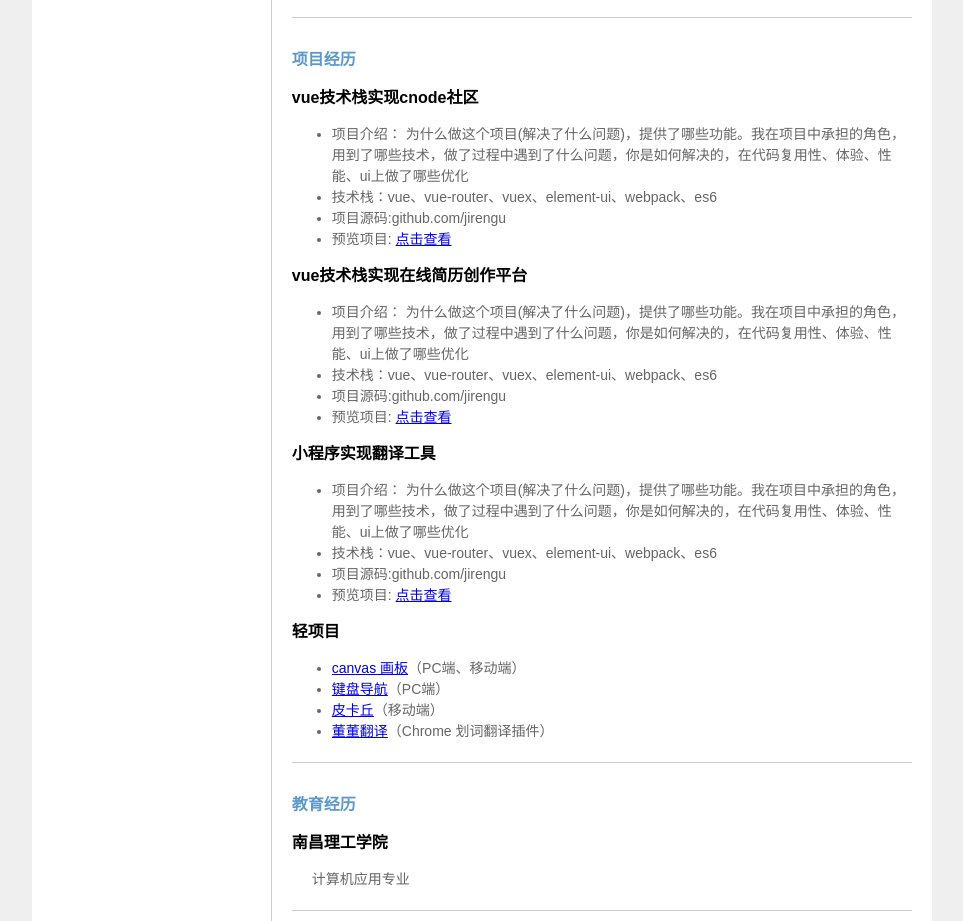
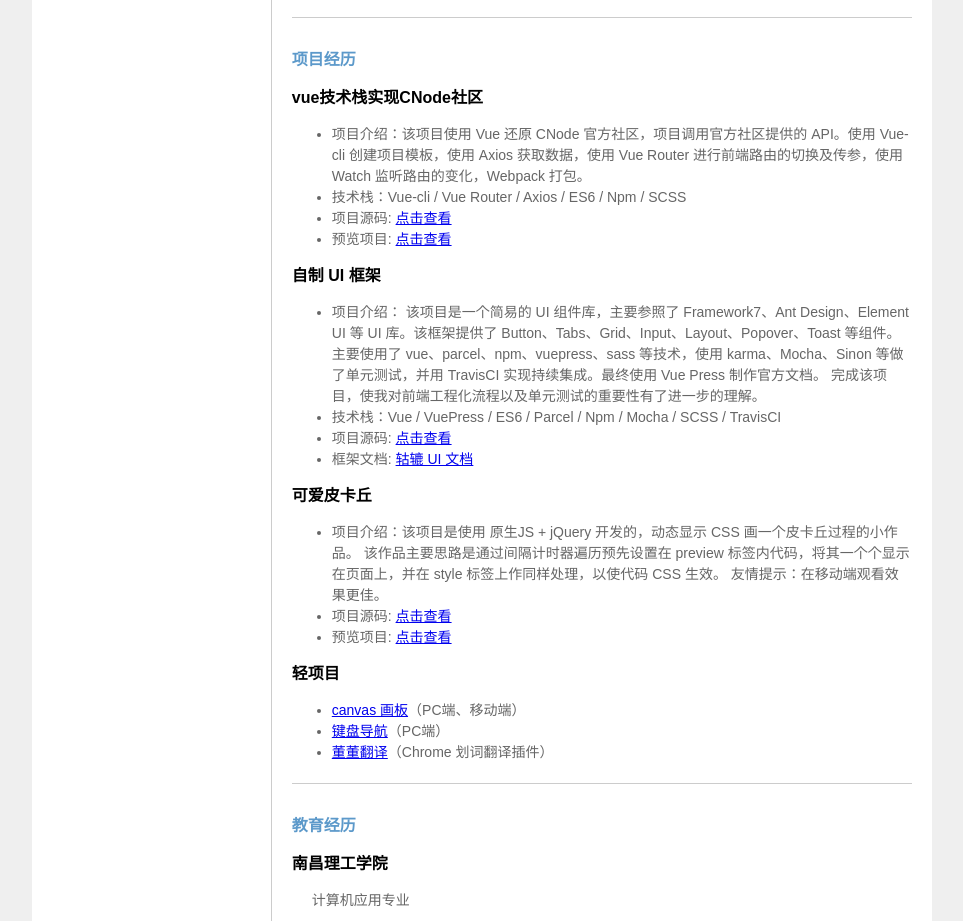
Before and after one commit to donghao-doc/resume-flex, a plain HTML site: page index.html in a window 1280 px wide. Shown: the part 941-1862 px from the top of the page, without its empty margins (158-1121 px from the left). Drawn offline with Linux system fonts and the light colour scheme.

Commit message:
修改项目介绍

```diff
--- a/index.html
+++ b/index.html
@@ -106,8 +106,8 @@
               <ul>
                 <li>变量提升、作用域、立即执行函数（IIFE）、对象拷贝、闭包等</li>
                 <li>DOM增删改查、事件模型（冒泡 / 捕获 / 取消默认 / 事件代理 / 事件循环 / 任务队列）等</li>
-                <li>BOM、、Ajax、跨域、Promise、箭头函数等</li>
-                <li>原型、原型链、继承、this、发布订阅模式</li>
+                <li>BOM、Ajax、跨域、JSONP、CORS、Promise</li>
+                <li>原型、原型链、继承、this、ES6</li>
               </ul>
             </dd>
             <dt>jQuery</dt>
@@ -120,7 +120,7 @@
             <dt>HTTP</dt>
             <dd>
               <ul>
-                <li>HTTP头、状态码、HTTP缓存</li>
+                <li>HTTP头、状态码</li>
               </ul>
             </dd>
             <dt>Vue</dt>
@@ -148,56 +148,57 @@
         <section>
           <h2>项目经历</h2>
           <dl>
-            <dt>vue技术栈实现cnode社区</dt>
+            <dt>vue技术栈实现CNode社区</dt>
             <dd>
               <ul>
                 <li>
-                  项目介绍： 为什么做这个项目(解决了什么问题)，提供了哪些功能。我在项目中承担的角色，用到了哪些技术，做了过程中遇到了什么问题，你是如何解决的，在代码复用性、体验、性能、ui上做了哪些优化
+                  项目介绍：该项目使用 Vue 还原 CNode 官方社区，项目调用官方社区提供的 API。使用 Vue-cli 创建项目模板，使用 Axios 获取数据，使用 Vue Router 进行前端路由的切换及传参，使用 Watch 监听路由的变化，Webpack 打包。
                 </li>
                 <li>
-                  技术栈：vue、vue-router、vuex、element-ui、webpack、es6
+                  技术栈：Vue-cli / Vue Router / Axios / ES6 / Npm / SCSS
                 </li>
                 <li>
-                  项目源码:github.com/jirengu
+                  项目源码: <a href="https://github.com/dongdong12138/cnode">点击查看</a>
                 </li>
                 <li>
-                  预览项目: <a href="#">点击查看</a>
+                  预览项目: <a href="https://dongdong12138.github.io/cnode/dist/index.html">点击查看</a>
                 </li>
               </ul>
             </dd>
 
-            <dt style="margin-top: 14px;">vue技术栈实现在线简历创作平台</dt>
+            <dt style="margin-top: 14px;">自制 UI 框架</dt>
             <dd>
               <ul>
                 <li>
-                  项目介绍： 为什么做这个项目(解决了什么问题)，提供了哪些功能。我在项目中承担的角色，用到了哪些技术，做了过程中遇到了什么问题，你是如何解决的，在代码复用性、体验、性能、ui上做了哪些优化
+                  项目介绍： 该项目是一个简易的 UI 组件库，主要参照了 Framework7、Ant Design、Element UI 等 UI 库。该框架提供了 Button、Tabs、Grid、Input、Layout、Popover、Toast 等组件。
+                            主要使用了 vue、parcel、npm、vuepress、sass 等技术，使用 karma、Mocha、Sinon 等做了单元测试，并用 TravisCI 实现持续集成。最终使用 Vue Press 制作官方文档。
+                            完成该项目，使我对前端工程化流程以及单元测试的重要性有了进一步的理解。
                 </li>
                 <li>
-                  技术栈：vue、vue-router、vuex、element-ui、webpack、es6
+                  技术栈：Vue / VuePress / ES6 / Parcel / Npm / Mocha / SCSS / TravisCI
                 </li>
                 <li>
-                  项目源码:github.com/jirengu
+                  项目源码: <a href="https://github.com/dongdong12138/gulu-demo">点击查看</a>
                 </li>
                 <li>
-                  预览项目: <a href="#">点击查看</a>
+                  框架文档: <a href="https://dongdong12138.github.io/gulu-demo/">轱辘 UI 文档</a>
                 </li>
               </ul>
             </dd>
 
-            <dt style="margin-top: 14px;">小程序实现翻译工具</dt>
+            <dt style="margin-top: 14px;">可爱皮卡丘</dt>
             <dd>
               <ul>
                 <li>
-                  项目介绍： 为什么做这个项目(解决了什么问题)，提供了哪些功能。我在项目中承担的角色，用到了哪些技术，做了过程中遇到了什么问题，你是如何解决的，在代码复用性、体验、性能、ui上做了哪些优化
+                  项目介绍：该项目是使用 原生JS + jQuery 开发的，动态显示 CSS 画一个皮卡丘过程的小作品。
+                           该作品主要思路是通过间隔计时器遍历预先设置在 preview 标签内代码，将其一个个显示在页面上，并在 style 标签上作同样处理，以使代码 CSS 生效。
+                           友情提示：在移动端观看效果更佳。
                 </li>
                 <li>
-                  技术栈：vue、vue-router、vuex、element-ui、webpack、es6
+                  项目源码: <a href="https://github.com/dongdong12138/Pikachu">点击查看</a>
                 </li>
                 <li>
-                  项目源码:github.com/jirengu
-                </li>
-                <li>
-                  预览项目: <a href="#">点击查看</a>
+                  预览项目: <a href="https://dongdong12138.github.io/Pikachu/index.html">点击查看</a>
                 </li>
               </ul>
             </dd>
@@ -210,9 +211,6 @@
                 </li>
                 <li>
                   <a href="https://dongdong12138.github.io/keyboard-nav/index.html">键盘导航</a>（PC端）
-                </li>
-                <li>
-                  <a href="https://dongdong12138.github.io/Pikachu/index.html">皮卡丘</a>（移动端）
                 </li>
                 <li>
                   <a href="https://github.com/dongdong12138/chrome-translator">董董翻译</a>（Chrome 划词翻译插件）
```
